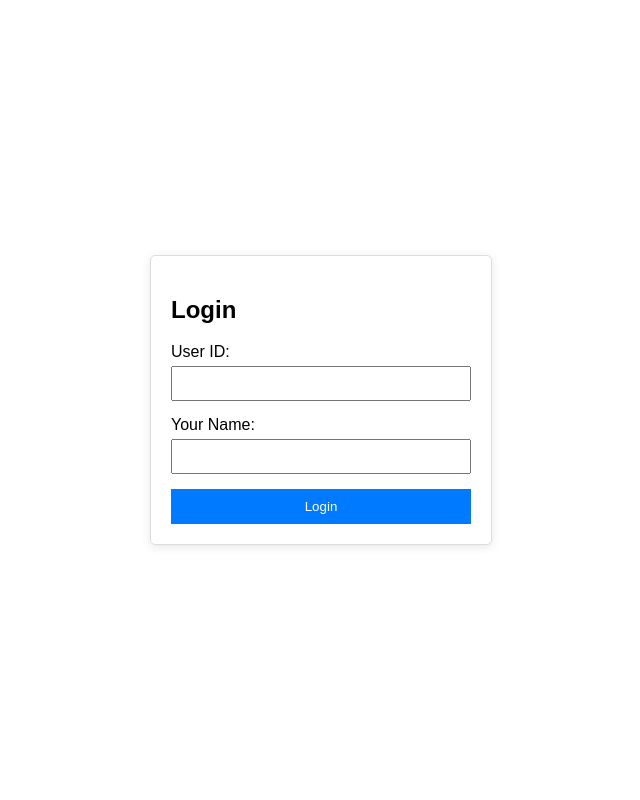
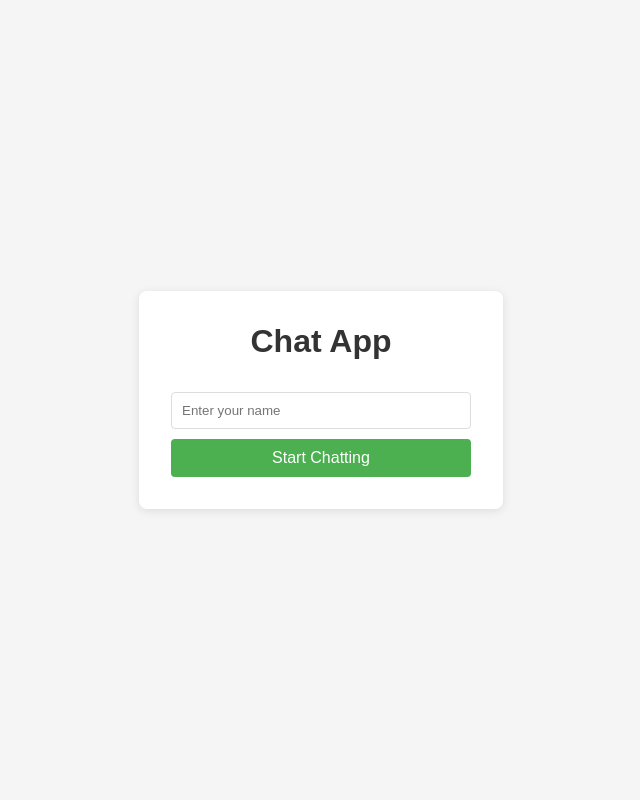
Before and after one commit to shahariarmahfuz/Custom, a Flask app: page / in a window 1280 px wide. Shown: the whole page, without its empty margins (319-959 px from the left). Run offline with Flask 3, Linux system fonts and the light colour scheme.

Commit message:
Update login.html

```diff
--- a/templates/login.html
+++ b/templates/login.html
@@ -10,53 +10,49 @@
             align-items: center;
             height: 100vh;
             margin: 0;
+            background-color: #f5f5f5;
         }
         .login-container {
+            background: white;
+            padding: 2rem;
+            border-radius: 8px;
+            box-shadow: 0 2px 10px rgba(0,0,0,0.1);
             width: 300px;
-            padding: 20px;
+            text-align: center;
+        }
+        h1 {
+            margin-top: 0;
+            color: #333;
+        }
+        input {
+            width: 100%;
+            padding: 10px;
+            margin: 10px 0;
             border: 1px solid #ddd;
-            border-radius: 5px;
-            box-shadow: 0 2px 10px rgba(0,0,0,0.1);
-        }
-        .form-group {
-            margin-bottom: 15px;
-        }
-        label {
-            display: block;
-            margin-bottom: 5px;
-        }
-        input[type="text"] {
-            width: 100%;
-            padding: 8px;
+            border-radius: 4px;
             box-sizing: border-box;
         }
         button {
-            width: 100%;
-            padding: 10px;
-            background-color: #007bff;
+            background-color: #4CAF50;
             color: white;
             border: none;
+            padding: 10px 15px;
+            width: 100%;
+            border-radius: 4px;
             cursor: pointer;
+            font-size: 16px;
         }
-        .error {
-            color: red;
-            margin-top: 10px;
+        button:hover {
+            background-color: #45a049;
         }
     </style>
 </head>
 <body>
     <div class="login-container">
-        <h2>Login</h2>
-        <form method="POST">
-            <div class="form-group">
-                <label for="user_id">User ID:</label>
-                <input type="text" id="user_id" name="user_id" required>
-            </div>
-            <div class="form-group">
-                <label for="username">Your Name:</label>
-                <input type="text" id="username" name="username" required>
-            </div>
-            <button type="submit">Login</button>
+        <h1>Chat App</h1>
+        <form method="POST" action="/login">
+            <input type="text" name="username" placeholder="Enter your name" required>
+            <button type="submit">Start Chatting</button>
         </form>
     </div>
 </body>
```
